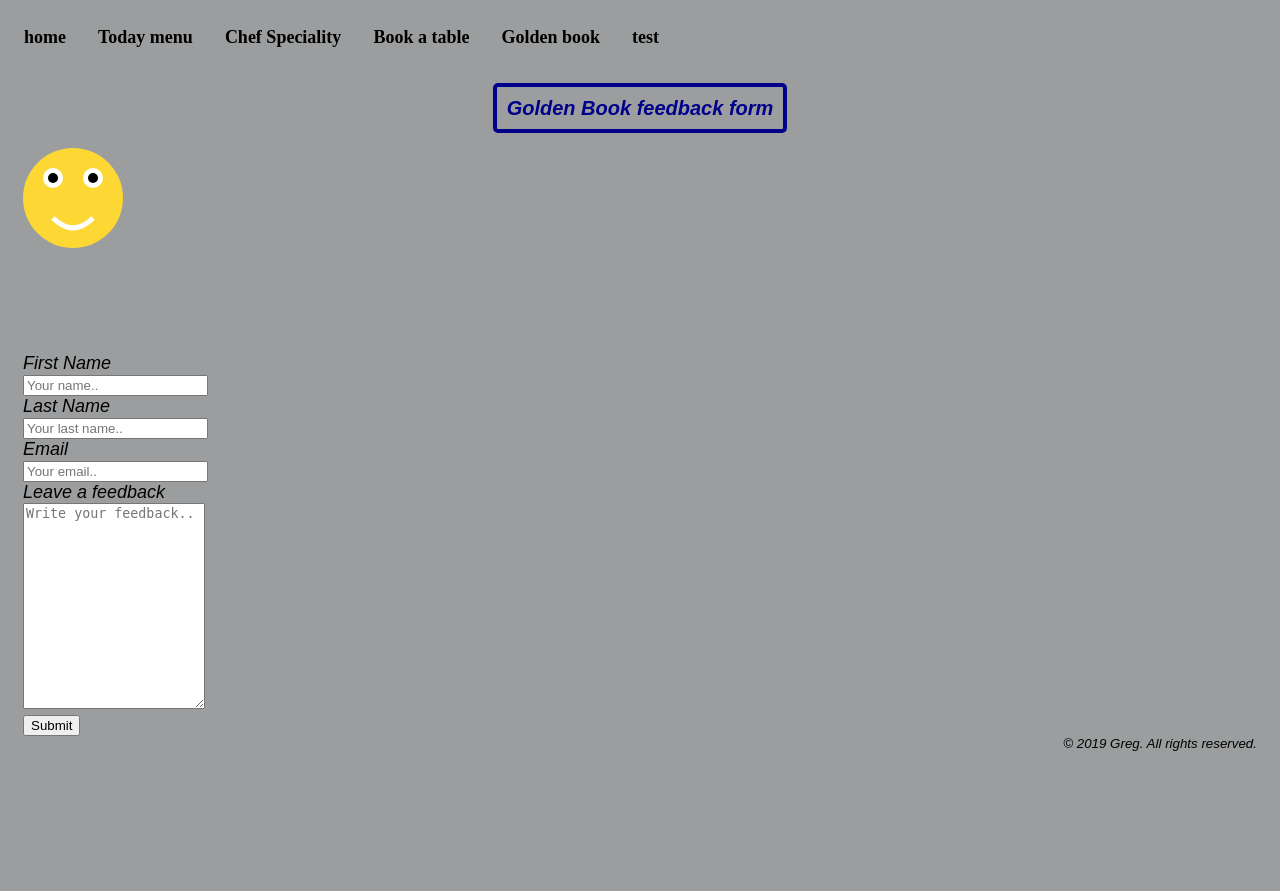
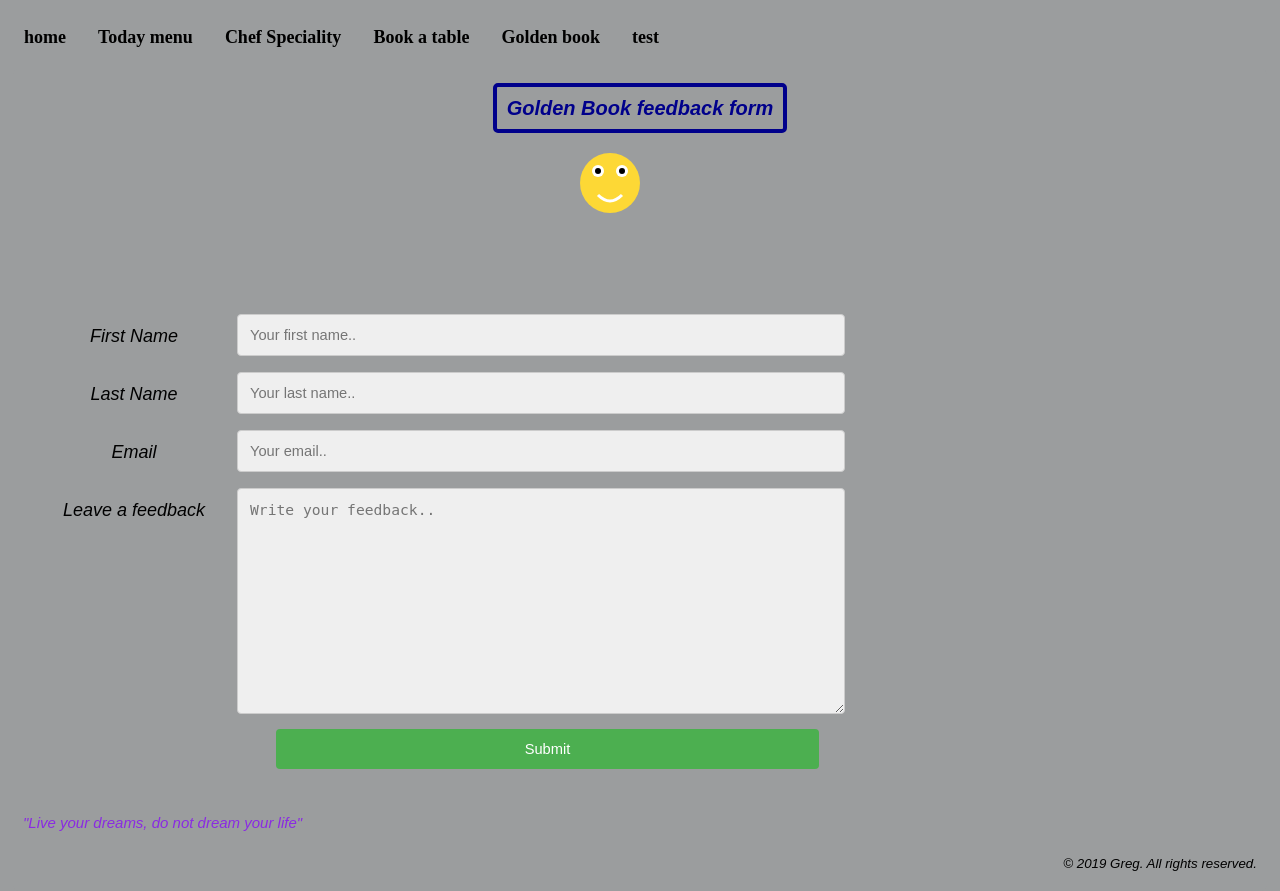
Before and after one commit to Greg981/CuisineInterne, a PHP site: page /golden_book.html in a window 1280 px wide. Shown: the part 611-1502 px from the top of the page. Before the commit the page ends 1362 px from the top, so only its background shows below. Run offline with PHP 8.4, Linux system fonts and the light colour scheme.

Commit message:
Ajout des fichiers du projet 26 sept

```diff
--- a/golden_book.html
+++ b/golden_book.html
@@ -32,7 +32,7 @@
                 <li><a href="chef_speciality.html">Chef Speciality</a></li>
                 <li><a href="book_a_table.html">Book a table</a></li>
                 <li><a href="golden_book.html">Golden book </a></li>
-                <li><a href="test.html">test </a></li>
+                <li><a href="test.php">test </a></li>
             </ul>
 
         </nav>
@@ -56,13 +56,13 @@
 
 
                 <div class="container">
-                    <form action="/action_page.php">
+                    <form action="/lafabriquedupetitmange.php">
                         <div class="row">
                             <div class="col-25">
                                 <label for="fname">First Name</label>
                             </div>
                             <div class="col-75">
-                                <input type="text" id="fname" name="firstname" placeholder="Your name..">
+                                <input type="text" id="fname" name="firstname" placeholder="Your first name..">
                             </div>
                         </div>
                         <div class="row">
@@ -99,6 +99,7 @@
 
         <!-- Form section end -->
 
+        <p class="quote">"Live your dreams, do not dream your life"</p>
 
                     <div class="copyright">
                         &copy; 2019 Greg. All rights reserved.
--- a/lafabriquedupetitmange.css
+++ b/lafabriquedupetitmange.css
@@ -154,6 +154,14 @@ li a:hover {
 }
 /* section copyright end*/
 
+ /* section quote start*/
+ .quote {
+    font-size: 15px;
+    text-align: left;
+    padding-bottom: 10px;
+    color: blueviolet;
+}
+    /* section quote end*/
 
 
 
@@ -162,10 +170,10 @@ li a:hover {
 
 
     /**contact form section start**/
-/*****
 form {
     text-align: center;
     margin-top: 0;
+    width: 65%;
 }
 .submit {
     background-color: #3fb6b2;
@@ -220,3 +228,70 @@ input, textarea, select {
 
 }
     /**contact form section start**/
+
+    /***** ZONE DE TEST2**/
+
+* {
+  box-sizing: border-box;
+}
+
+input[type=text], select, textarea {
+  width: 100%;
+  padding: 12px;
+  border: 1px solid #ccc;
+  border-radius: 4px;
+  resize: vertical;
+}
+
+label {
+  padding: 12px 12px 12px 0;
+  display: inline-block;
+}
+
+input[type=submit] {
+  background-color: #4CAF50;
+  color: white;
+  padding: 12px 20px;
+  border: none;
+  border-radius: 4px;
+  cursor: pointer;
+  float: right;
+}
+
+input[type=submit]:hover {
+  background-color: #45a049;
+}
+
+.container {
+  border-radius: 5px;
+
+  padding: 20px;
+}
+
+.col-25 {
+  float: left;
+  width: 25%;
+  margin-top: 6px;
+}
+
+.col-75 {
+  float: left;
+  width: 75%;
+  margin-top: 6px;
+}
+
+/* Clear floats after the columns */
+.row:after {
+  content: "";
+  display: table;
+  clear: both;
+}
+
+/* Responsive layout - when the screen is less than 600px wide,
+ make the two columns stack on top of each other instead of next to each other */
+@media screen and (max-width: 600px) {
+  .col-25, .col-75, input[type=submit] {
+    width: 100%;
+    margin-top: 0;
+  }
+}
--- a/today_menu.html
+++ b/today_menu.html
@@ -128,6 +128,7 @@
 <!--Dessert end-->
 
 
+            </section><p class="quote">"Live your dreams, do not dream your life"</p>
 
 
 
```
Also changed, not shown: chef_speciality.html (+16 -29 lines), lafabriquedupetitmange.html (+4 -3 lines), today_menu.css (+0 -8 lines).
